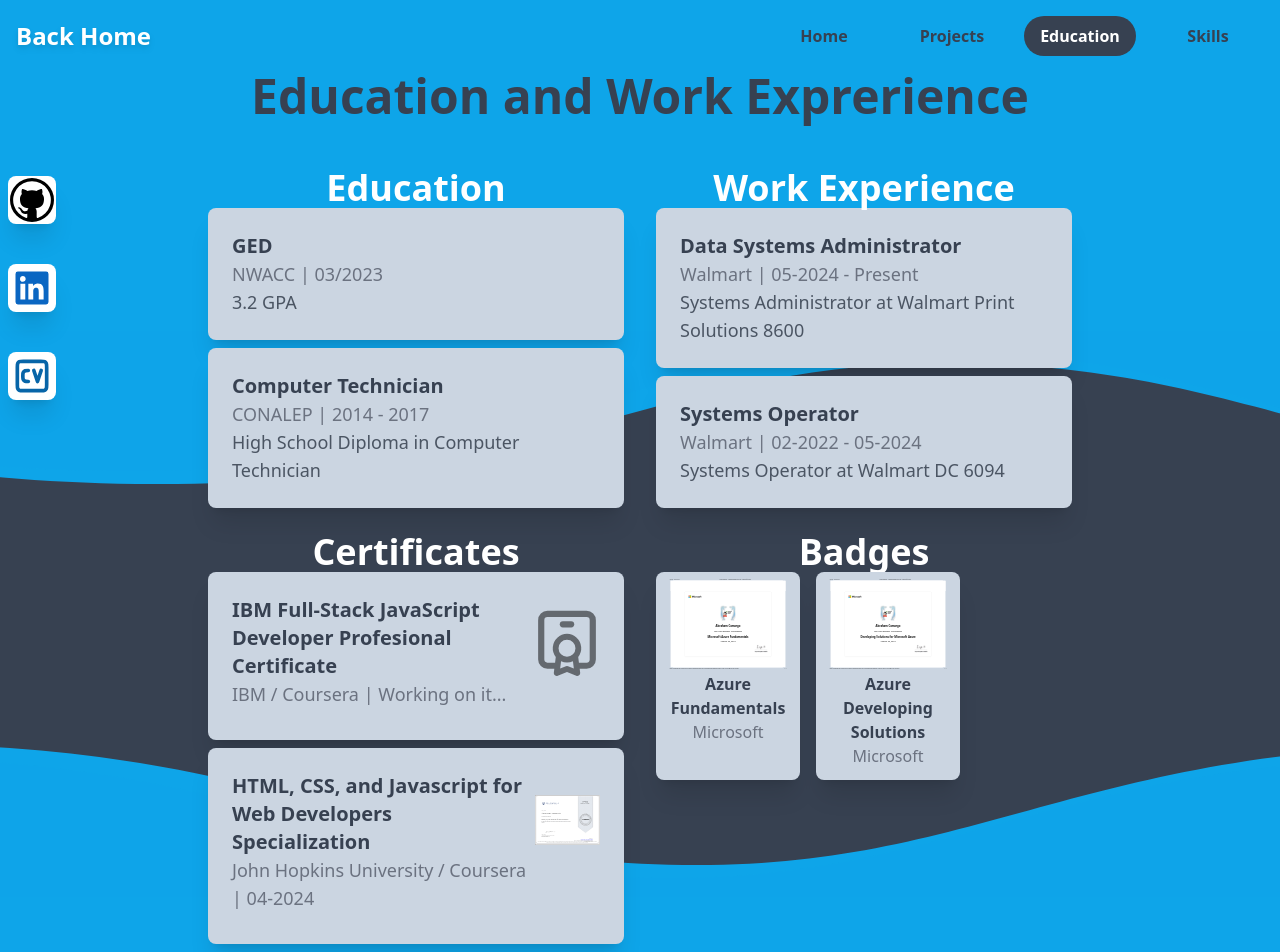
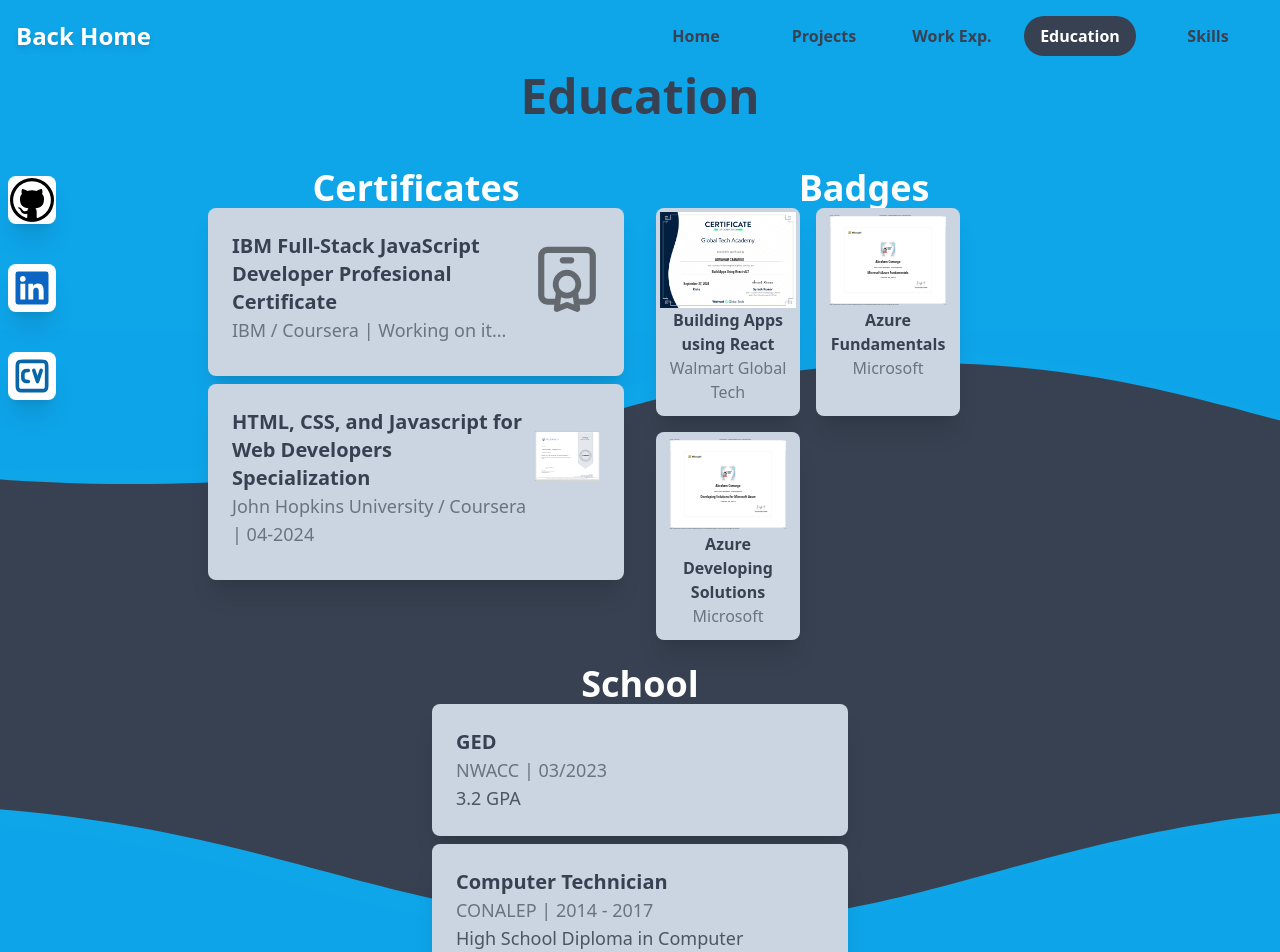
Before and after one commit to Suberror27/abrahams_portfolio, a Next.js app: page /education in a window 1280 px wide. Shown: the top 952 px of the page. Built offline with nearby package versions, Linux system fonts and the light colour scheme.

Commit message:
Made mayor changes to education.js and created workExperience.js

```diff
--- a/components/NavigationBar.js
+++ b/components/NavigationBar.js
@@ -34,6 +34,7 @@
       {value: "/", title: "Home"},
       // {value: "/about", title: "About Me"},
       {value: "/projects", title: "Projects"},
+      {value: "/workExperience", title: "Work Exp."},
       {value: "/education", title: "Education"},
       {value: "/skills", title: "Skills"},
       // {value: "/contact", title: "Contact"},
--- a/pages/education.js
+++ b/pages/education.js
@@ -10,12 +10,6 @@
     // Add more education
   ];
 
-  const workExperience = [
-    { title: "Data Systems Administrator", company: "Walmart", date: "05-2024 - Present", description: "Systems Administrator at Walmart Print Solutions 8600" },
-    { title: "Systems Operator", company: "Walmart", date: "02-2022 - 05-2024", description: "Systems Operator at Walmart DC 6094" },
-    // Add more workExperience
-  ];
-
   const certInfo = [
     { title: "IBM Full-Stack JavaScript Developer Profesional Certificate", issuer: "IBM / Coursera", date: "Working on it...", image: "/cert_placeholder.svg" },
     { title: "HTML, CSS, and Javascript for Web Developers Specialization", issuer: "John Hopkins University / Coursera", date: "04-2024", image: "/Coursera 8PCJJNTAPXYJ.svg" },
@@ -23,6 +17,7 @@
   ];
 
   const badges = [
+    { title: "Building Apps using React", image: "/build_apps_using_react.svg", issuer: "Walmart Global Tech" },
     { title: "Azure Fundamentals", image: "/azure_fundamentals_badge.svg", issuer: "Microsoft" },
     { title: "Azure Developing Solutions", image: "/azure_solutions_badge.svg", issuer: "Microsoft" },
     // Add more badges
@@ -32,23 +27,7 @@
      <>
      <div className="fade-in">
 
-        <h1 className="text-gray-700 font-semibold text-2xl md:text-5xl text-center pb-8">Education and Work Exprerience</h1>
-
-        <div className="grid grid-rows-1">
-          <div className="grid grid-cols-1 md:grid-cols-2">
-
-            <div className="pt-4 pb-2">
-              <h1 className="font-semibold text-white text-2xl md:text-4xl text-center">Education</h1>
-              <Container information={education} />
-            </div>
-
-            <div className="pt-4 pb-2">
-              <h1 className="font-semibold text-white text-2xl md:text-4xl text-center">Work Experience</h1>
-              <Container information={workExperience} />
-            </div>
-
-          </div>
-        </div>
+        <h1 className="text-gray-700 font-semibold text-2xl md:text-5xl text-center pb-8">Education</h1>
 
         <div className="grid grid-rows-1">
           <div className="grid grid-cols-1 md:grid-cols-2">
@@ -65,6 +44,19 @@
 
           </div>
         </div>
+
+        <div className="grid grid-rows-1">
+          <div className="grid grid-cols-1 md:grid-cols-1 md:justify-items-center">
+
+            <div className="pt-4 pb-2 md:w-1/2">
+              <h1 className="font-semibold text-white text-2xl md:text-4xl text-center">School</h1>
+              <Container information={education} />
+            </div>
+
+          </div>
+        </div>
+
+
     </div>
      </>
     );
--- /dev/null
+++ b/pages/workExperience.js
@@ -0,0 +1,30 @@
+import Container from "@/components/Container";
+
+export default function WorkExperience() {
+
+    const workExperience = [
+        { title: "Data Systems Administrator", company: "Walmart", date: "05-2024 - Present", description: "Systems Administrator at Walmart Print Solutions 8600" },
+        { title: "Systems Operator", company: "Walmart", date: "02-2022 - 05-2024", description: "Systems Operator at Walmart DC 6094" },
+        // Add more workExperience
+    ];
+
+    return (
+    <>
+    <div className="fade-in">
+      <h1 className="text-gray-700 font-semibold text-2xl md:text-5xl text-center pb-10">Work Experience</h1>
+
+      <div className="grid grid-rows-1">
+        <div className="grid grid-cols-1 md:grid-cols-1 bg-red-600">
+
+        </div>
+      </div>
+
+        <div className="pt-4 pb-2">
+          {/* <h1 className="font-semibold text-white text-2xl md:text-4xl text-center">Work Experience</h1> */}
+          <Container information={workExperience} />
+        </div>
+
+    </div>
+    </>
+    );
+  }
```
Also changed, not shown: public/build_apps_using_react.svg (added).
